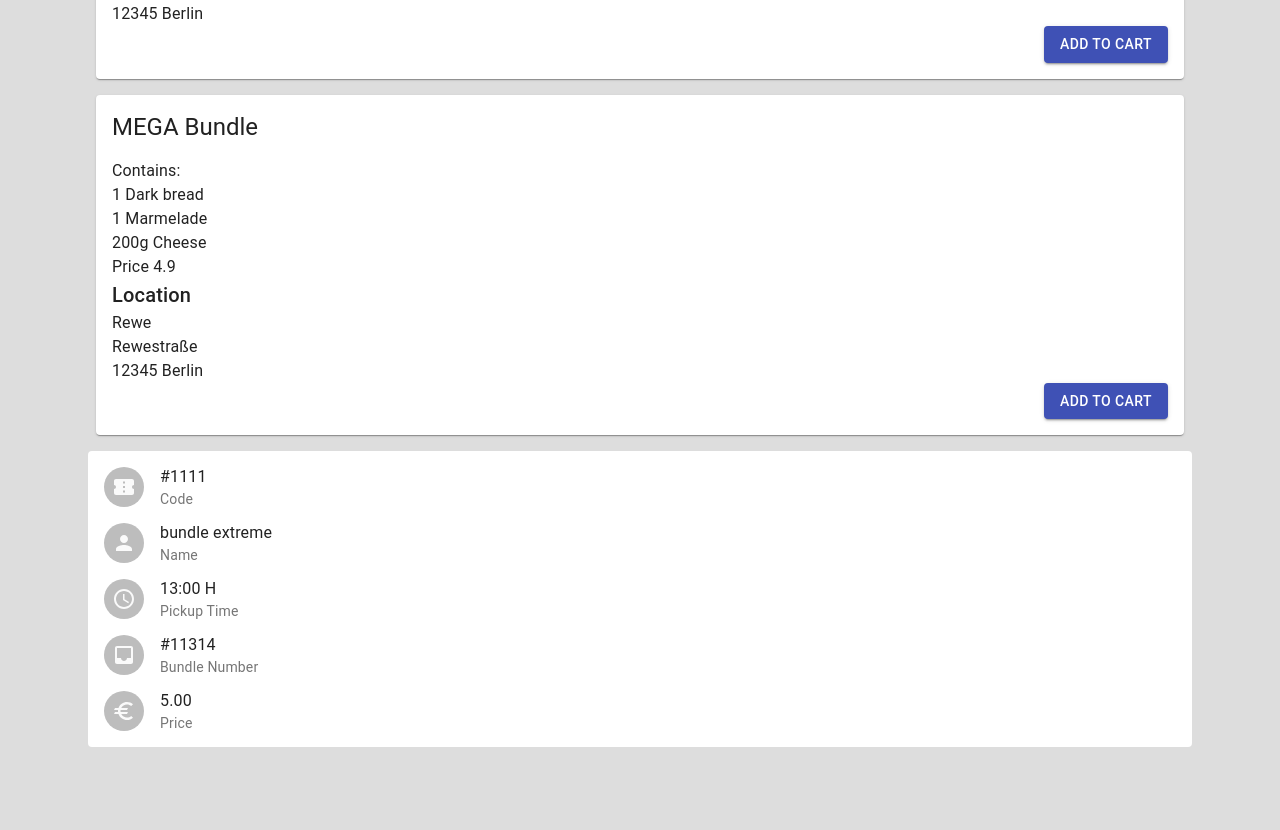
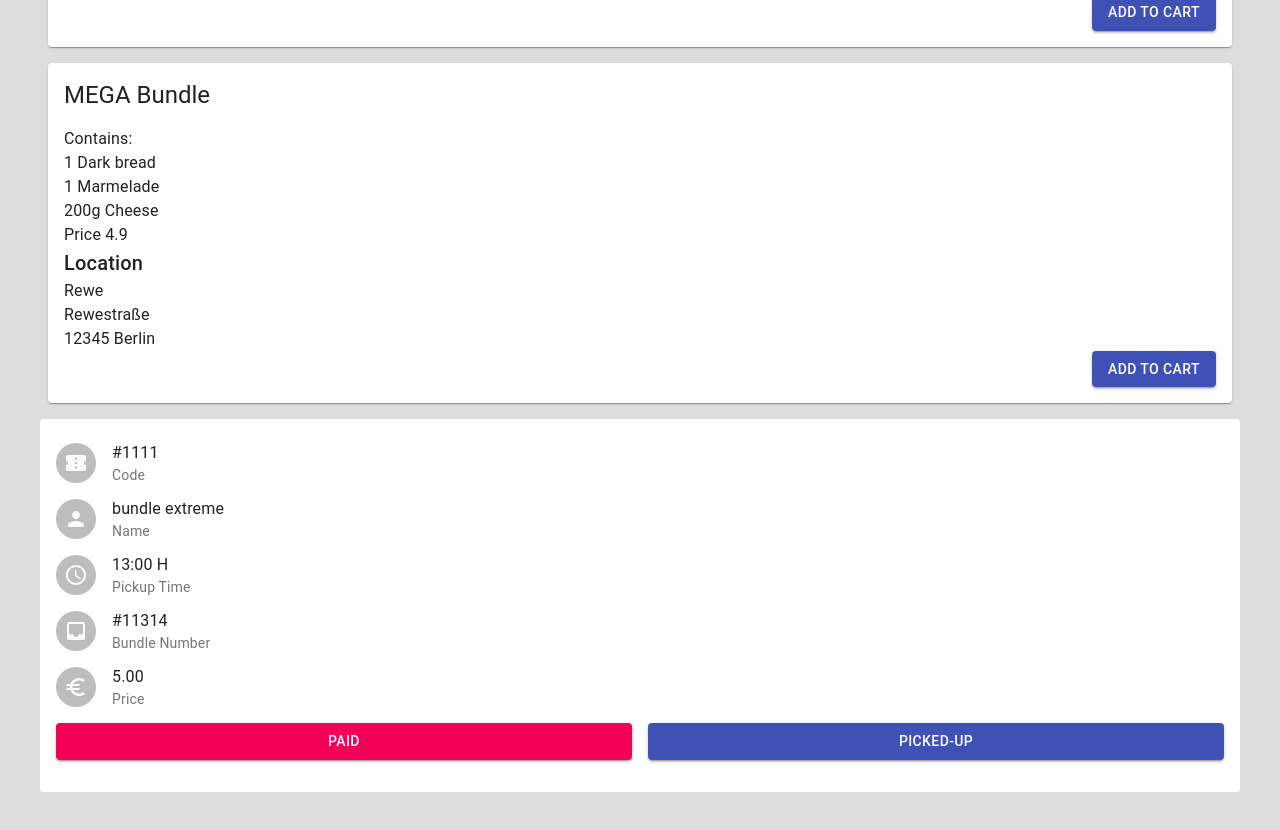
Before and after one commit to tchock/wirvsvirushackathon, a React app in the folder packages/frontend/: page /admin in a window 1280 px wide. Shown: the part 358-1188 px from the top of the page. Built offline with nearby package versions, Linux system fonts and the light colour scheme.

Commit message:
Added Admin Order Summary

```diff
--- a/packages/frontend/src/containers/AcceptedOrders/AcceptedOrdersContainer.tsx
+++ b/packages/frontend/src/containers/AcceptedOrders/AcceptedOrdersContainer.tsx
@@ -1,6 +1,5 @@
 import * as React from "react";
-import { OrderSummary } from "../../components/OrderSummary/OrderSummary";
-import { Paper } from "@material-ui/core";
+import { SingleAcceptedOrder } from "./SingleAcceptedOrder/SingleAcceptedOrder";
 
 type Props = {};
 type State = {};
@@ -16,13 +15,21 @@ const SAMPLE_ORDERS = [
 ];
 
 export class AcceptedOrdersContainer extends React.Component<Props, State> {
+  onPaidConfirmed = () => {
+    console.log('paid')
+  };
+
+  onPickedUpConfirmed = () => {
+    console.log('pickedup')
+  };
+
   render() {
-    return (
-      <Paper elevation={0}>
-        {SAMPLE_ORDERS.map(order => (
-          <OrderSummary {...order} />
-        ))}
-      </Paper>
-    );
+    return SAMPLE_ORDERS.map(order => (
+      <SingleAcceptedOrder
+        order={order}
+        onPaidConfirmed={this.onPaidConfirmed}
+        onPickedUpConfirmed={this.onPickedUpConfirmed}
+      />
+    ));
   }
 }
--- /dev/null
+++ b/packages/frontend/src/containers/AcceptedOrders/SingleAcceptedOrder/SingleAcceptedOrder.tsx
@@ -0,0 +1,48 @@
+import * as React from "react";
+import styled from "styled-components";
+import { Button, Grid, Paper } from "@material-ui/core";
+import { getSpacing } from "../../../theme";
+import { OrderSummary } from "../../../components/OrderSummary/OrderSummary";
+
+const AcceptedOrderWrapper = styled(Paper)`
+  padding: ${getSpacing(1)} 0 ${getSpacing(4)} 0;
+`;
+
+const ActionsGrid = styled(Grid)`
+  padding: 0 ${getSpacing(2)};
+`;
+
+type Props = {
+  order: any;
+  onPaidConfirmed: () => void;
+  onPickedUpConfirmed: () => void;
+};
+export const SingleAcceptedOrder = (props: Props) => {
+  return (
+    <AcceptedOrderWrapper elevation={0}>
+      <OrderSummary {...props.order} />
+      <ActionsGrid container spacing={2}>
+        <Grid item xs={6}>
+          <Button
+            fullWidth
+            variant="contained"
+            color="secondary"
+            onClick={props.onPaidConfirmed}
+          >
+            Paid
+          </Button>
+        </Grid>
+        <Grid item xs={6}>
+          <Button
+            fullWidth
+            variant="contained"
+            color="primary"
+            onClick={props.onPickedUpConfirmed}
+          >
+            Picked-up
+          </Button>
+        </Grid>
+      </ActionsGrid>
+    </AcceptedOrderWrapper>
+  );
+};
--- a/packages/frontend/src/theme.ts
+++ b/packages/frontend/src/theme.ts
@@ -5,9 +5,12 @@ export const THEME = {
     grey: "#ddd"
   }
 };
+export const getSpacing = value => `${value * 8}px`;
 
-export const GlobalStyle = createGlobalStyle`
+export type ThemeConfig = typeof THEME;
+
+export const GlobalStyle = createGlobalStyle<{ theme: ThemeConfig }>`
   html, body {
     background-color: ${props => props.theme.color.grey};
-    padding: 40px;
+    padding: ${getSpacing(3)} ${getSpacing(2)};
   }`;
```
